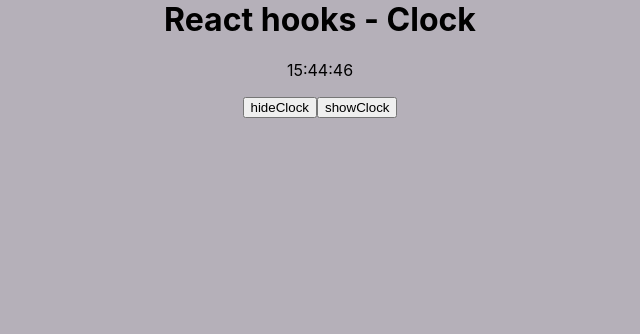
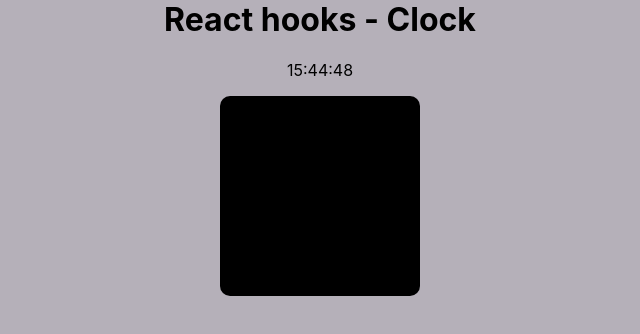
Before and after one commit to trongminh1412/react-hooks-basic, a React (Create React App) app: page / in a window 1280 px wide. Shown: the top 334 px of the page, without its empty margins (320-960 px from the left). Built offline with nearby package versions, Linux system fonts and the light colour scheme; no server answers.

Commit message:
custom useState hooks, tái sử dụng với useRef

```diff
--- a/src/App.js
+++ b/src/App.js
@@ -9,6 +9,7 @@ import Pagination from './component/Pagination';
 import queryString from 'query-string';
 import PostFilterForm from './component/PostFilterForm';
 import Clock from './component/Clock';
+import MagicBox from './component/MagicBox';
 
 function App() {
   const [todoList, setTodoList] = useState([
@@ -104,8 +105,10 @@ function App() {
     <div className="app">
       <h1>React hooks - Clock</h1>
        {showClock && <Clock/>}
-      <button onClick={() => setShowClock(false)}>hideClock</button>
-      <button onClick={() => setShowClock(true)}>showClock</button>
+
+       <MagicBox/>
+      {/* <button onClick={() => setShowClock(false)}>hideClock</button>
+      <button onClick={() => setShowClock(true)}>showClock</button> */}
       {/* <PostFilterForm onSubmit={handleFilterChange}/>
       <Pagination pagination={pagination} onPageChange={handlePageChange}/>
       <PostList posts={postList}/> */}
--- /dev/null
+++ b/src/component/MagicBox/MagicBox.scss
@@ -0,0 +1,11 @@
+.magic-box{
+    $box-size:200px;
+
+    display: inline-block;
+    width: $box-size;
+    height: $box-size;
+    border-radius: 10px;
+
+    transition: 0.5s ease-in-out 0.3s;
+
+}
--- /dev/null
+++ b/src/component/MagicBox/index.jsx
@@ -0,0 +1,19 @@
+import React from 'react';
+import useMagicColor from '../../hooks/useMagicColor';
+import './MagicBox.scss';
+
+MagicBox.propTypes = {};
+
+function MagicBox() {
+    const color = useMagicColor();
+
+    return (
+        <div
+        className="magic-box"
+        style={{backgroundColor:color}}>
+
+        </div>
+    );
+}
+
+export default MagicBox;
--- /dev/null
+++ b/src/hooks/useMagicColor.js
@@ -0,0 +1,46 @@
+import { useEffect, useRef, useState } from 'react';
+
+// function randomColor(){
+//     const COLOR_LIST = ['deeppink', 'green', 'red', 'yellow', 'black']
+//     const randomIndex = Math.trunc(Math.random() * 5);
+//     console.log(COLOR_LIST[randomIndex]);
+//     return COLOR_LIST[randomIndex];
+// }
+
+function randomColor(currentColor){
+    const COLOR_LIST = ['deeppink', 'green', 'red', 'yellow', 'black']
+
+    const currentIndex = COLOR_LIST.indexOf(currentColor);
+    let newIndex = currentIndex;
+
+    while(currentIndex === newIndex){
+        newIndex = Math.trunc(Math.random() * 5);
+    }
+    console.log(COLOR_LIST[newIndex]);
+    return COLOR_LIST[newIndex];
+}
+
+function useMagicColor(props) {
+    const [color, setColor] = useState('transparent');
+
+    //tránh bị lặp lại màu trước đó sau mỗi lần render sử dụng useRef
+    const colorRef = useRef('transpanrent');
+
+    //change color every 1 second
+    useEffect(() => {
+        const colorInterval = setInterval(() => {
+            // console.log('changeColor: ',colorRef.current);
+           const  newColor = randomColor(colorRef.current);
+           setColor(newColor);
+
+           colorRef.current = newColor;
+        }, 1000);
+
+        return () => {
+            clearInterval(colorInterval);
+        }
+    },[]);
+    return color;
+}
+
+export default useMagicColor;
```
